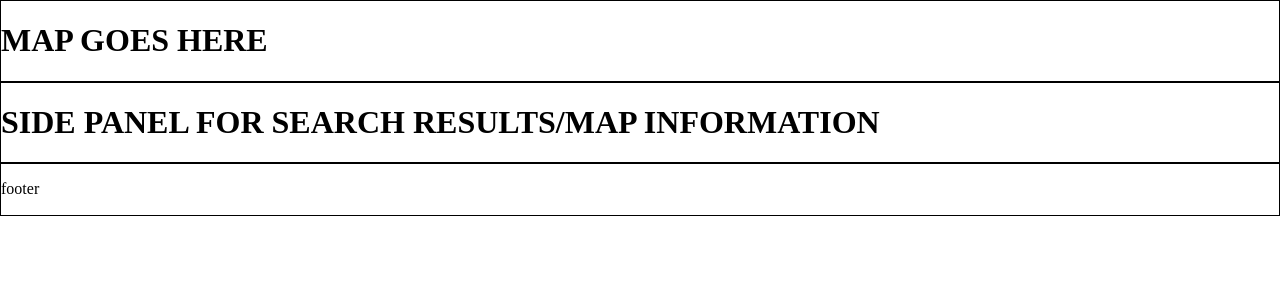
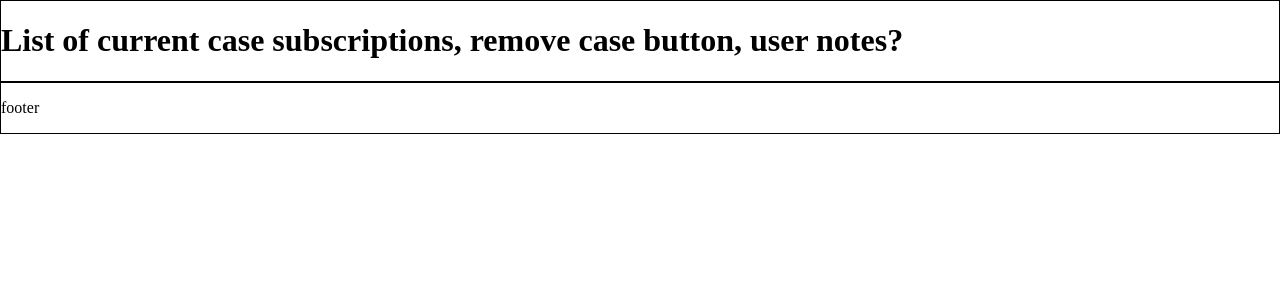
Before and after one commit to jamakick/MapWebApp, a PHP site: page /subscription.php in a window 1280 px wide. Shown: the part 171-471 px from the top of the page. Run offline with PHP 8.4, Linux system fonts and the light colour scheme.

```diff
--- a/app/subscription.php
+++ b/app/subscription.php
@@ -30,12 +30,8 @@
 					</div>
 		</nav>
 
-		<div class="mapView">
-		<h1> MAP GOES HERE </h1>
-		</div>
-
-		<div class="sideView">
-		<h1> SIDE PANEL FOR SEARCH RESULTS/MAP INFORMATION</h1>
+		<div class="subscriptions">
+		<h1>List of current case subscriptions, remove case button, user notes?</h1>
 		</div>
 
 
```
Also changed, not shown: app/genforum.php (+2 -6 lines), app/profile.php (+2 -6 lines), app/search.php (+2 -5 lines), app/subscribe/addsub.php (added), app/subscribe/removesub.php (added).
